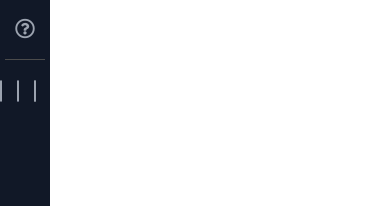
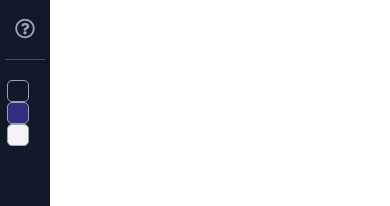
Before and after one commit to Mast8/nav-js, a plain HTML site: page index.html in a window 390 px wide. Shown: the part 396-602 px from the top of the page. Drawn offline with Linux system fonts and the light colour scheme.

```diff
--- a/style.css
+++ b/style.css
@@ -123,4 +123,10 @@
   .list-item-text {
     display: none;
   }
+
+  .sidebar-bottom {
+    display: flex;
+    flex-direction: column;
+
+  }
 }
```
